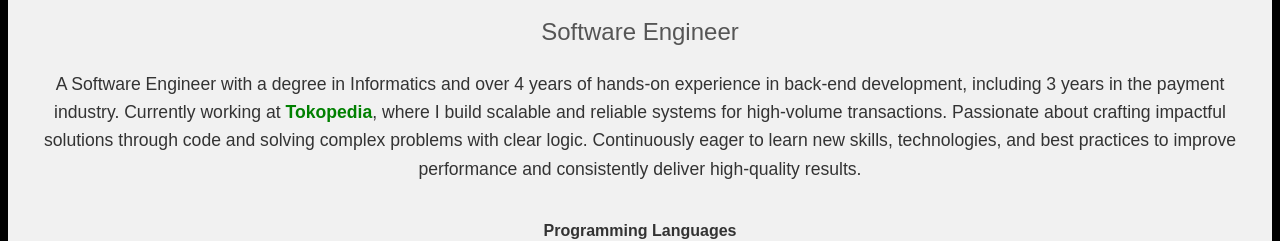
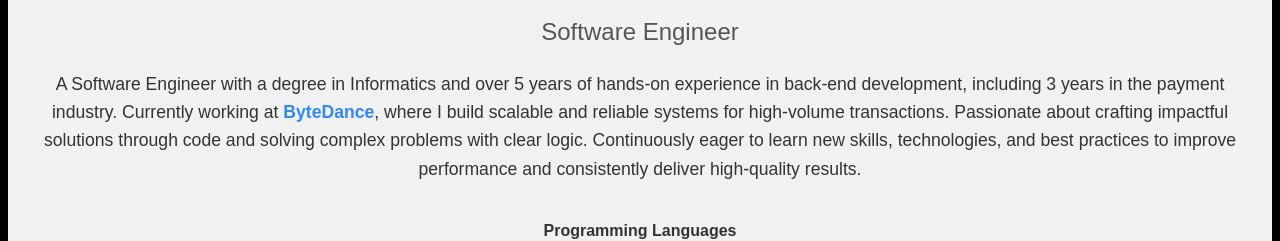
Before and after one commit to voltgizerz/voltgizerz.github.io, a React (Create React App) app: page / in a window 1280 px wide. Shown: the part 456-697 px from the top of the page. Built offline with nearby package versions, Linux system fonts and the light colour scheme; the HTML template or start-up script is replaced by a standard one.

Commit message:
Update wording

```diff
--- a/public/index.html
+++ b/public/404.html
@@ -4,13 +4,13 @@
     <meta charset="utf-8" />
     <meta name="viewport" content="width=device-width, initial-scale=1.0">
     <meta name="theme-color" content="#000000" />
-    <meta name="description" content="Hi, I'm Felix, a Back-End Software Engineer at Tokopedia. Graduated from Atma Jaya Yogyakarta University with a strong passion for software development, especially in back-end processes. I love creating impactful solutions and fighting with logic." />
+    <meta name="description" content="Hi, I'm Felix, a Back-End Software Engineer at ByteDance. Graduated from Atma Jaya Yogyakarta University with a strong passion for software development, especially in back-end processes. I love creating impactful solutions and fighting with logic." />
 
     <!-- Open Graph / Facebook / WhatsApp -->
     <meta property="og:type" content="website" />
     <meta property="og:url" content="https://voltgizerz.online/" />
     <meta property="og:title" content="Felix Fernando Wijaya - Software Engineer"/>
-    <meta property="og:description" content="Hi, I'm Felix, a Back-End Software Engineer at Tokopedia with a passion for software development." />
+    <meta property="og:description" content="Hi, I'm Felix, a Back-End Software Engineer at ByteDance with a passion for software development." />
     <meta property="og:image" content="https://assets.holopin.io/eyJidWNrZXQiOiJob2xvcGluLWFzc2V0cyIsImtleSI6ImFzc2V0cy9jbG56ems3YW0xNjc1MzBmbDFqNXprczB3ciIsImVkaXRzIjp7InJvdGF0ZSI6bnVsbH19" />
     <meta property="og:image:width" content="1200" />
     <meta property="og:image:height" content="630" />
@@ -18,7 +18,7 @@
     <!-- Twitter Card for X/Twitter -->
     <meta name="twitter:card" content="summary_large_image" />
     <meta name="twitter:title" content="Felix Fernando Wijaya - Software Engineer" />
-    <meta name="twitter:description" content="Hi, I'm Felix, a Back-End Software Engineer at Tokopedia with a passion for software development." />
+    <meta name="twitter:description" content="Hi, I'm Felix, a Back-End Software Engineer at ByteDance with a passion for software development." />
     <meta property="og:image" content="https://assets.holopin.io/eyJidWNrZXQiOiJob2xvcGluLWFzc2V0cyIsImtleSI6ImFzc2V0cy9jbG56ems3YW0xNjc1MzBmbDFqNXprczB3ciIsImVkaXRzIjp7InJvdGF0ZSI6bnVsbH19" />
 
 
@@ -38,7 +38,7 @@
         "image": "https://assets.holopin.io/eyJidWNrZXQiOiJob2xvcGluLWFzc2V0cyIsImtleSI6ImFzc2V0cy9jbG56ems3YW0xNjc1MzBmbDFqNXprczB3ciIsImVkaXRzIjp7InJvdGF0ZSI6bnVsbH19",
         "worksFor": {
           "@type": "Organization",
-          "name": "Tokopedia"
+          "name": "ByteDance"
         },
         "alumniOf": "Atma Jaya Yogyakarta University",
         "sameAs": [
@@ -46,7 +46,7 @@
           "https://x.com/felix_fernand0",
           "https://github.com/voltgizerz"
         ],
-        "description": "Hi, I'm Felix, a Back-End Software Engineer at Tokopedia with a passion for software development."
+        "description": "Hi, I'm Felix, a Back-End Software Engineer at ByteDance with a passion for software development."
       }
     </script>
   </head>
--- a/src/Components/Banner.jsx
+++ b/src/Components/Banner.jsx
@@ -30,15 +30,19 @@ const Profile = () => (
         <h1 style={{ fontSize: "2rem", fontWeight: "700" }}>Felix Fernando Wijaya</h1>
         <h3 style={{ fontSize: "1.5rem", fontWeight: "500", color: "#555" }}>Software Engineer</h3>
         <p style={{ fontSize: "1.1rem", lineHeight: "1.6" }}>
-            A Software Engineer with a degree in Informatics and over 4 years of hands-on experience in back-end development,
+            A Software Engineer with a degree in Informatics and over 5 years of hands-on experience in back-end development,
             including 3 years in the payment industry. Currently working at{" "}
             <a
-                href="https://www.tokopedia.com"
+                href="https://www.bytedance.com"
                 target="_blank"
                 rel="noopener noreferrer"
-                style={{ color: "green", fontWeight: "bold", textDecoration: "none" }}
+                style={{
+                    color: "#2F88FF",
+                    fontWeight: "bold",
+                    textDecoration: "none"
+                }}
             >
-                Tokopedia
+            ByteDance
             </a>, where I build scalable and reliable systems for high-volume transactions. Passionate about crafting impactful
             solutions through code and solving complex problems with clear logic. Continuously eager to learn new skills,
             technologies, and best practices to improve performance and consistently deliver high-quality results.
```
